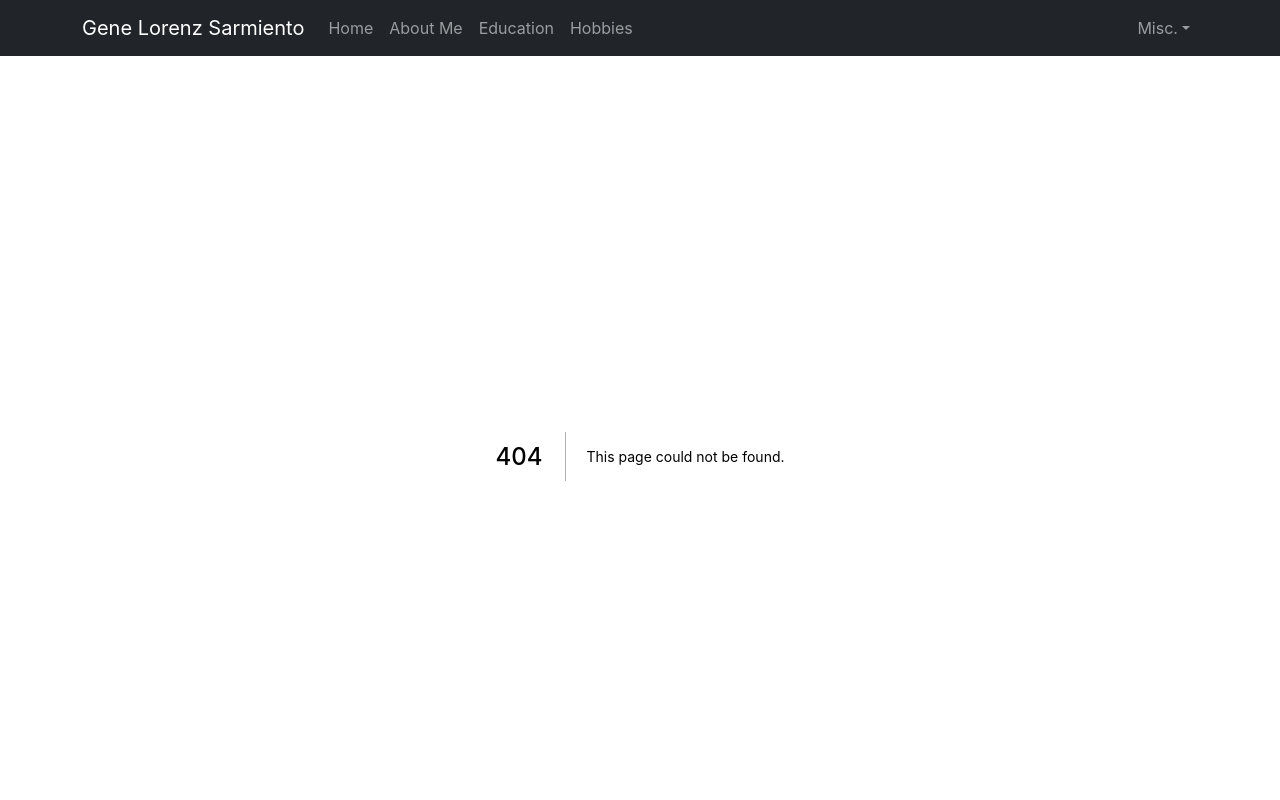
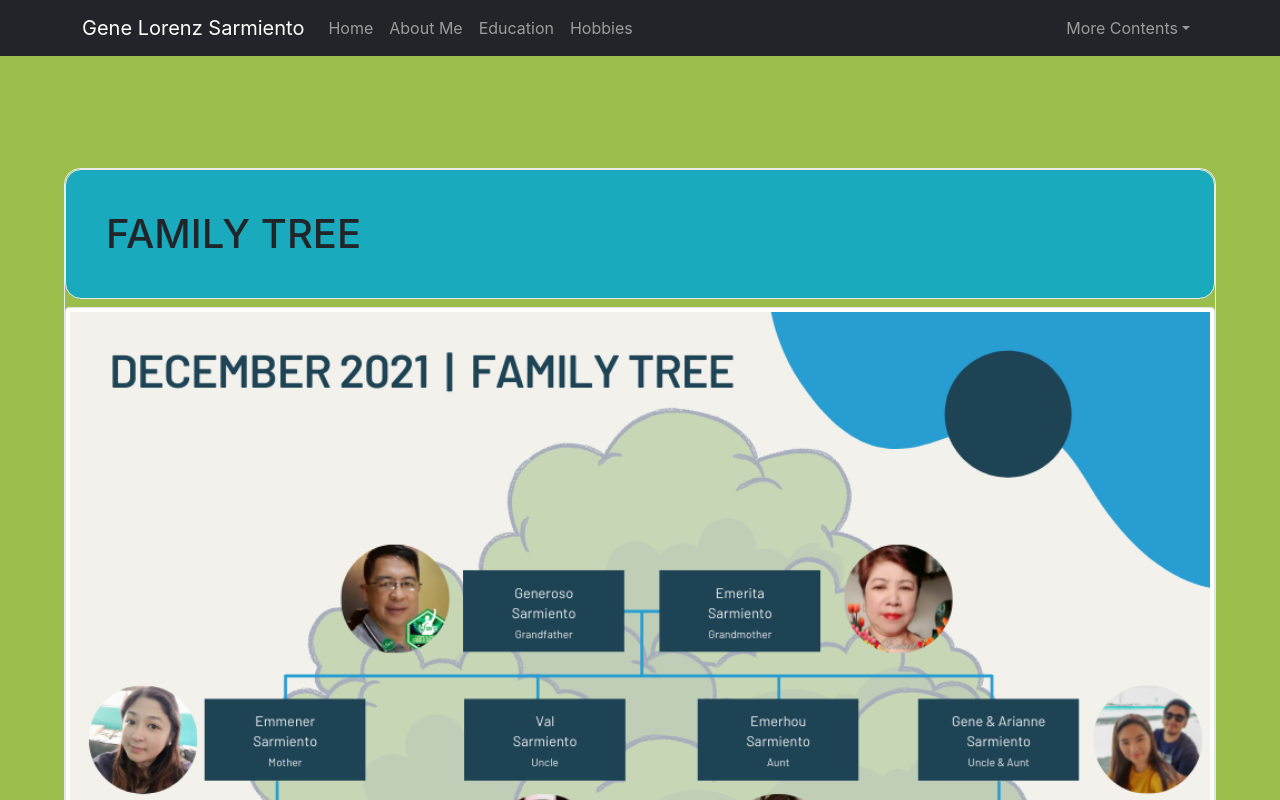
Before and after one commit to genelorenzSarmiento0408/C.S.-Gr.8-2nd-quarter-lastact, a Next.js app: page /familytree in a window 1280 px wide. Before the commit this address had no page. Shown: the top 800 px of the page. Built offline with nearby package versions, Linux system fonts and the light colour scheme.

Commit message:
Add family Pic

```diff
--- a/components/NavBar.jsx
+++ b/components/NavBar.jsx
@@ -24,11 +24,14 @@ export default function NavBar() {
             </Link>
           </Nav>
           <Nav>
-            <NavDropdown title="Misc.">
+            <NavDropdown title="More Contents">
               <NavDropdown.Item href="/projects">Projects</NavDropdown.Item>
               <NavDropdown.Item href="/images">Images</NavDropdown.Item>
               <NavDropdown.Item href="/friends">Friends</NavDropdown.Item>
               <NavDropdown.Item href="/interests">Interests</NavDropdown.Item>
+              <NavDropdown.Item href="/familytree">
+                Family Tree
+              </NavDropdown.Item>
             </NavDropdown>
           </Nav>
         </Navbar.Collapse>
--- /dev/null
+++ b/pages/familytree.jsx
@@ -0,0 +1,14 @@
+import { Image } from "react-bootstrap";
+
+export default function familytree() {
+  return (
+    <div>
+      <main>
+        <div className="card">
+          <h1 className="card-title">FAMILY TREE</h1>
+          <Image src="/FAMILY_TREE.png" alt="Family Tree" fluid thumbnail />
+        </div>
+      </main>
+    </div>
+  );
+}
```
Also changed, not shown: public/FAMILY_TREE.png (added), 1 other file (tests, documents, lock files or other folders).
